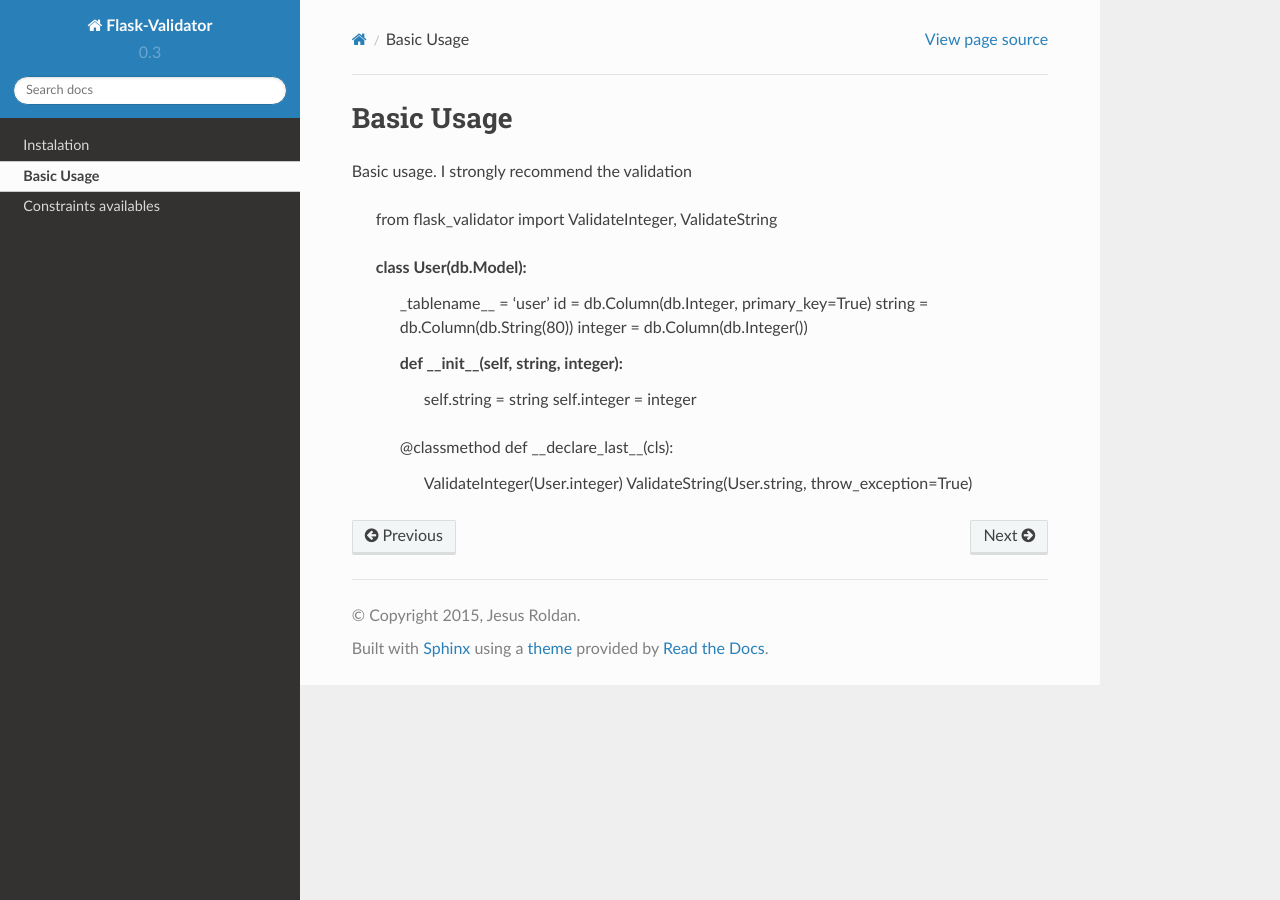
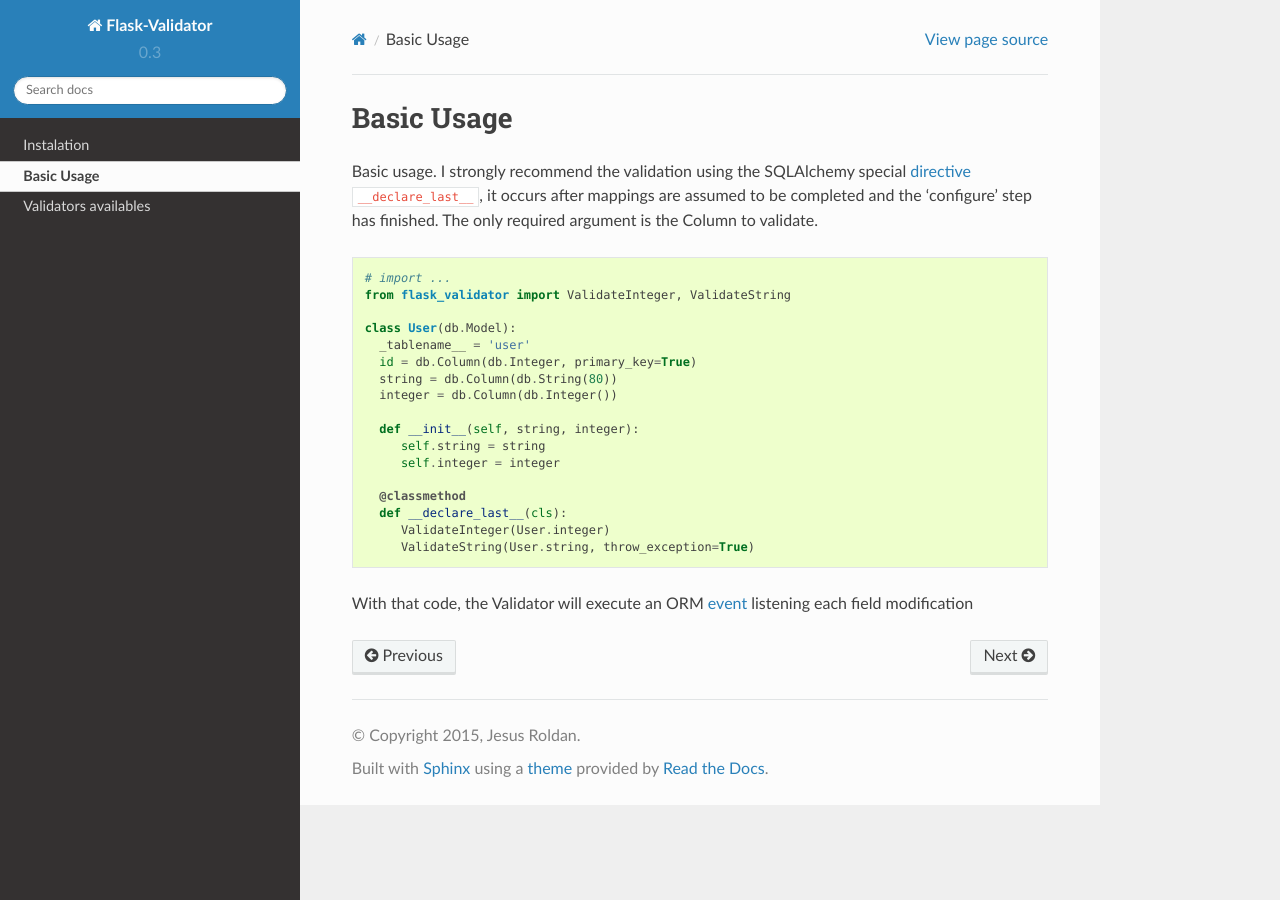
Before and after one commit to xeBuz/Flask-Validator, a Sphinx documentation site: the page built from docs/usage.rst, in a window 1280 px wide. Built offline with Sphinx 7.4.7 and the Read the Docs theme 2.0.0, drawn with Linux system fonts in a browser that asks for light colours.

Commit message:
Doc improvement

```diff
--- a/docs/index.rst
+++ b/docs/index.rst
@@ -13,7 +13,7 @@
 
    instalation
    usage
-   constraints
+   validators
 
 
 
--- a/docs/usage.rst
+++ b/docs/usage.rst
@@ -2,9 +2,13 @@
 ====================
 
 
-Basic usage. I strongly recommend the validation
+Basic usage. I strongly recommend the validation using the SQLAlchemy special  directive_ ``__declare_last__``, it occurs after mappings are assumed to be completed and the ‘configure’ step has finished.
+The only required argument is the Column to validate.
 
 
+.. code-block:: python
+
+    # import ...
     from flask_validator import ValidateInteger, ValidateString
 
     class User(db.Model):
@@ -21,3 +25,9 @@
       def __declare_last__(cls):
          ValidateInteger(User.integer)
          ValidateString(User.string, throw_exception=True)
+
+
+With that code, the Validator will execute an ORM event_ listening each field modification
+
+.. _directive: http://docs.sqlalchemy.org/en/latest/orm/extensions/declarative/api.html#declare-last
+.. _event: http://docs.sqlalchemy.org/en/latest/orm/events.html
```
Also changed, not shown: docs/constraints.rst (deleted, +0 -28 lines), docs/validators.rst (added, +66 -0 lines).
